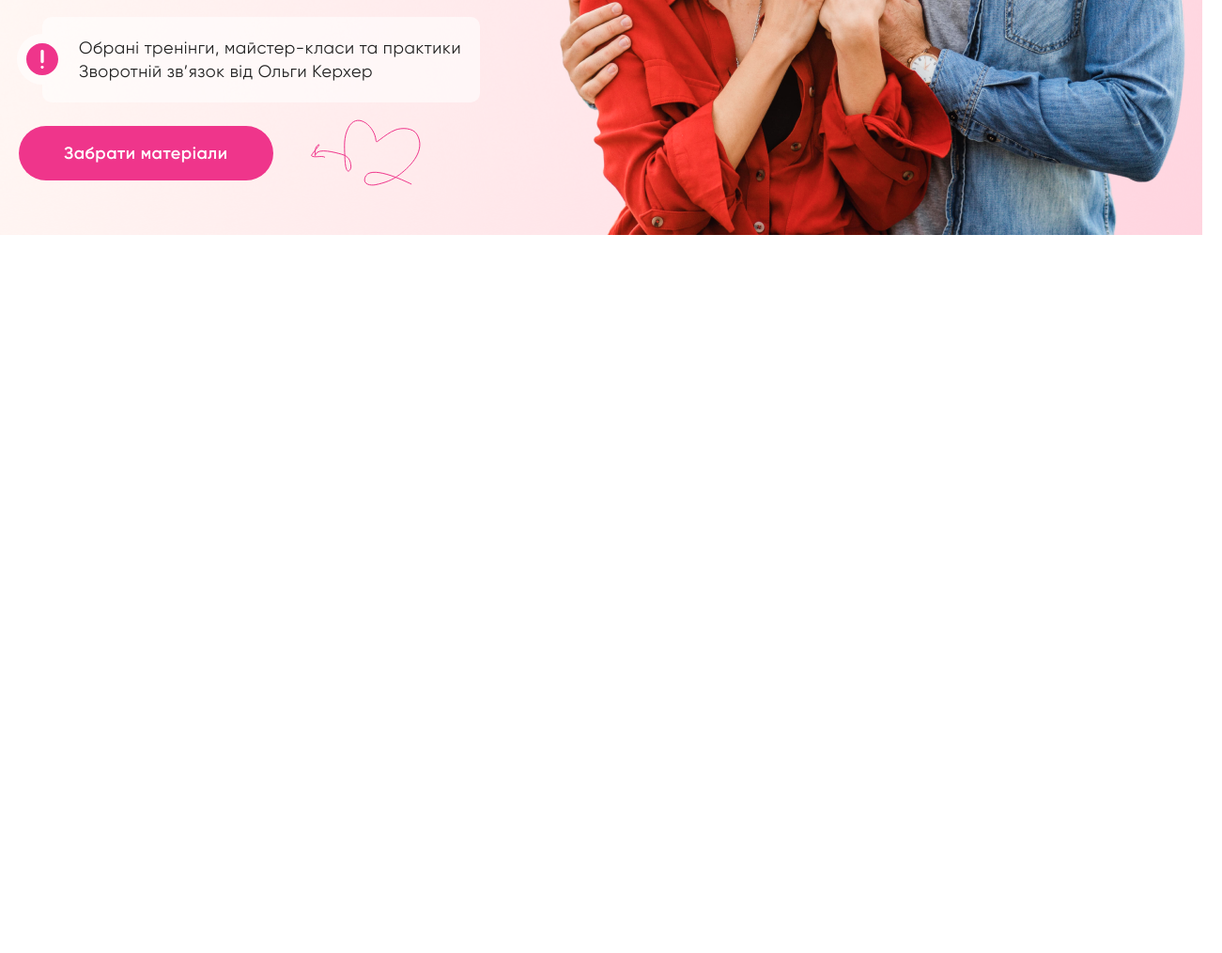
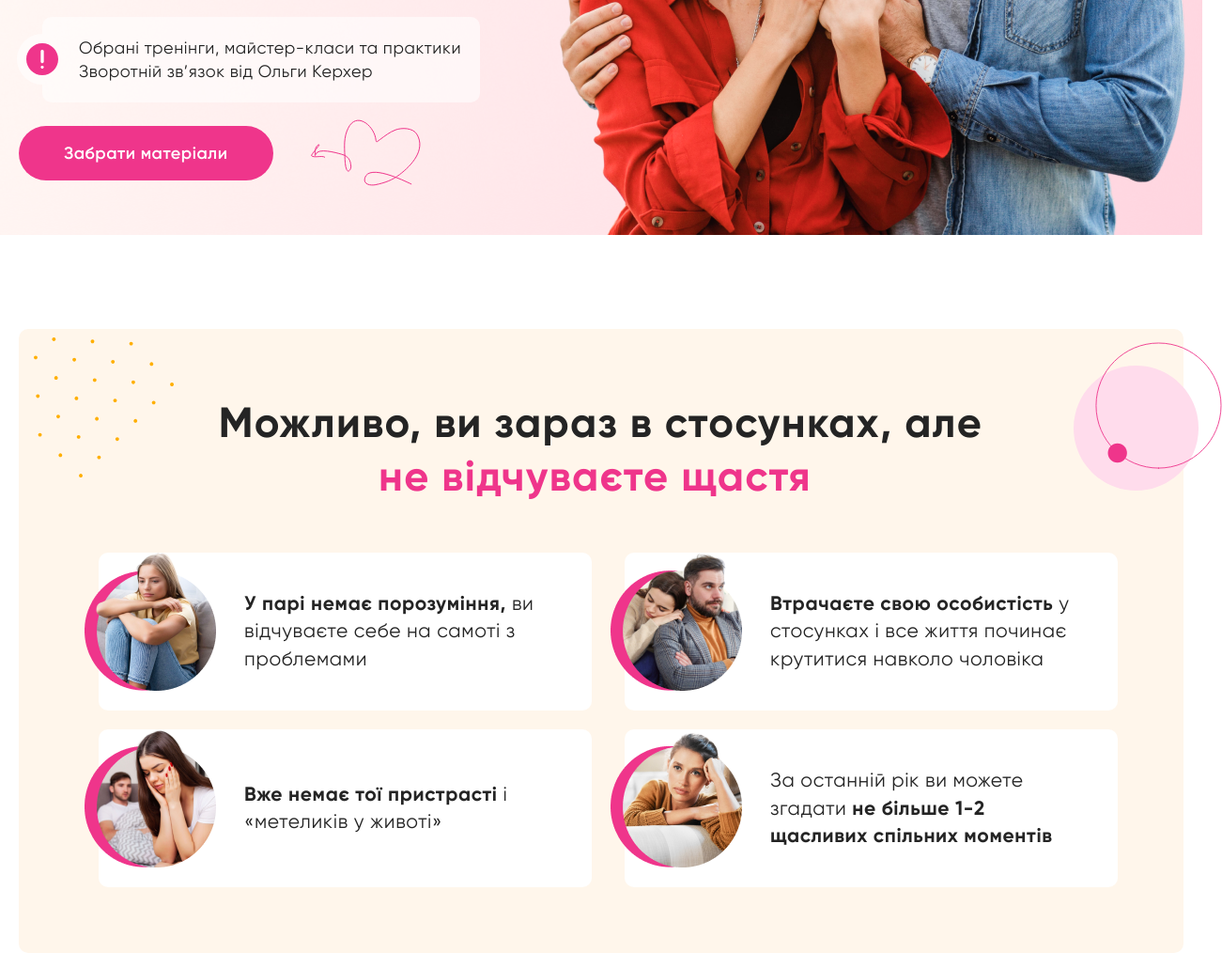
Before and after one commit to adwasar/ok-woman-club, a website built with Vite: page index.html in a window 1280 px wide. Shown: the part 508-1522 px from the top of the page at 94% size, 1301 px wide, since content can reach past the window. Before the commit the page ends 800 px from the top, so only its background shows below. Built offline with nearby package versions, Linux system fonts and the light colour scheme; files whose address does not match are found by name.

Commit message:
feat: relationship-happiness section layout for destop

```diff
--- a/index.html
+++ b/index.html
@@ -34,7 +34,7 @@
     </div>
   </header>
   <main>
-    <div class="hero">
+    <section class="hero">
       <div class="container">
         <div class="hero__content">
           <div class="hero__main-section">
@@ -61,7 +61,45 @@
           </div>
         </div>
       </div>
-    </div>
+    </section>
+
+    <section class="relationship-happiness">
+      <div class="container">
+        <div class="relationship-happiness__content">
+          <img class="relationship-happiness__bg-icon-dots" src="./assets/img/relationship-happiness/bg-img-1.svg" alt="#"></img>
+          <img class="relationship-happiness__bg-icon-circles" src="./assets//img/relationship-happiness/bg-img-2.svg" alt="#"></img>
+
+          <h2 class="relationship-happiness__title">
+            Можливо, ви зараз в стосунках, але <span class="relationship-happiness__title-highlight">не відчуваєте
+              щастя</span>
+          </h2>
+          <div class="relationship-happiness__cards">
+            <div class="relationship-happiness-card">
+              <img class="relationship-happiness-card__image" src="./assets/img/relationship-happiness/woman-1.png" alt="Unhappy woman">
+              <p class="relationship-happiness-card__text"><span class="relationship-happiness-card__text-highlight">У
+                  парі немає порозуміння,</span> ви відчуваєте себе на самоті з проблемами</p>
+            </div>
+            <div class="relationship-happiness-card">
+              <img class="relationship-happiness-card__image" src="./assets/img/relationship-happiness/woman-2.png" alt="Unhappy woman">
+              <p class="relationship-happiness-card__text"><span
+                  class="relationship-happiness-card__text-highlight">Втрачаєте свою особистість</span> у стосунках і
+                все життя починає крутитися навколо чоловіка</p>
+            </div>
+            <div class="relationship-happiness-card">
+              <img class="relationship-happiness-card__image" src="./assets/img/relationship-happiness/woman-3.png" alt="Unhappy woman">
+              <p class="relationship-happiness-card__text"><span class="relationship-happiness-card__text-highlight">Вже
+                  немає тої пристрасті</span> і «метеликів у животі»</p>
+            </div>
+            <div class="relationship-happiness-card">
+              <img class="relationship-happiness-card__image" src="./assets/img/relationship-happiness/woman-4.png" alt="Unhappy woman">
+              <p class="relationship-happiness-card__text">За останній рік ви можете згадати <span
+                  class="relationship-happiness-card__text-highlight">
+                  не більше 1-2 щасливих спільних моментів</span></p>
+            </div>
+          </div>
+        </div>
+      </div>
+    </section>
   </main>
 
 </body>
--- a/scss/components/_hero.scss
+++ b/scss/components/_hero.scss
@@ -123,7 +123,7 @@
     line-height: 140%;
     letter-spacing: 0.54px;
     border-radius: 10px;
-    background-color: rgba($color-ui-primary, 0.6);
+    background-color: rgba($color-background-block-primary, 0.6);
     box-sizing: border-box;
     max-width: 466px;
     @include lg {
@@ -141,7 +141,7 @@
       top: 50%;
       border-radius: 50%;
       clip-path: inset(0 50% 0 0);
-      background-color: rgba($color-ui-primary, 0.6);
+      background-color: rgba($color-background-block-primary, 0.6);
       transform: translate(-50%, -50%);
     }
   }
--- /dev/null
+++ b/scss/components/_relationship-happiness.scss
@@ -0,0 +1,76 @@
+.relationship-happiness {
+  margin-top: 100px;
+  &__content {
+    position: relative;
+    padding: 71px 70px 70px 85px;
+    background-color: $color-background-block-secondary;
+    border-radius: 10px;
+  }
+
+  &__bg-icon-dots {
+    position: absolute;
+    left: 16px;
+    top: 9px;
+  }
+
+  &__bg-icon-circles {
+    position: absolute;
+    right: -41px;
+    top: 14px;
+  }
+
+  &__title {
+    position: relative;
+    left: -8px;
+    margin: 0;
+    font-size: 45px;
+    font-weight: 700;
+    line-height: 130%;
+    letter-spacing: 1.35px;
+    text-align: center;
+  }
+
+  &__title-highlight {
+    position: relative;
+    top: -2px;
+    left: -6px;
+    color: $color-text-secondary;
+    display: block;
+    text-align: center;
+  }
+
+  &__cards {
+    margin-top: 50px;
+    display: grid;
+    grid-template-columns: repeat(2, 1fr);
+    gap: 20px 35px;
+  }
+}
+
+.relationship-happiness-card {
+  position: relative;
+  padding: 40px 37px 40px 155px;
+  display: flex;
+  align-items: center;
+  border-radius: 10px;
+
+  background-color: $color-background-block-primary;
+  &__image {
+    position: absolute;
+    top: 50%;
+    left: -15px;
+    transform: translateY(-58%);
+  }
+
+  &__text {
+    margin: 0;
+    font-size: 21px;
+    font-style: normal;
+    line-height: 140%;
+    letter-spacing: 0.63px;
+  }
+
+  &__text-highlight {
+    font-weight: 700;
+  }
+}
--- a/scss/inc/_variables.scss
+++ b/scss/inc/_variables.scss
@@ -6,4 +6,7 @@ $color-text-inverted: #ffffff;
 
 $color-button: #ef358b;
 
-$color-ui-primary: #ffffff;
+
+$color-background-block-primary: #ffffff;
+$color-background-block-secondary: #fff6eb;
+$color-background-block-tertiary: #ffcf5d;
--- a/scss/main.scss
+++ b/scss/main.scss
@@ -6,4 +6,5 @@
 //components
 @import './components/header.scss';
 @import './components/buttons.scss';
-@import './components/hero.scss'
+@import './components/hero.scss';
+@import './components/relationship-happiness.scss';
```
Also changed, not shown: assets/img/relationship-happiness/bg-img-1.svg (added), assets/img/relationship-happiness/bg-img-2.svg (added), assets/img/relationship-happiness/woman-1.png (added), assets/img/relationship-happiness/woman-2.png (added), assets/img/relationship-happiness/woman-3.png (added), assets/img/relationship-happiness/woman-4.png (added).
